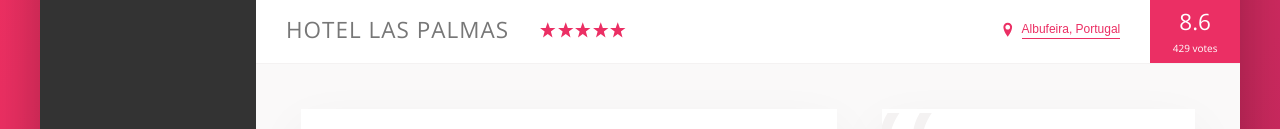
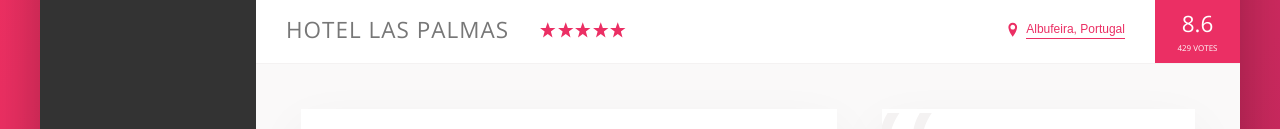
Before and after one commit to gab-holik/Trillo, a website: page index.html in a window 1280 px wide. Shown: the part 538-667 px from the top of the page. Drawn offline with nearby package versions, Linux system fonts and the light colour scheme; files that its build step writes are made by us from their sources.

Commit message:
Fixed small bug

```diff
--- a/index.html
+++ b/index.html
@@ -49,7 +49,7 @@
         </nav>
       </header>
       <div class="content">
-      <nav class="sidebar">
+        <nav class="sidebar">
           <ul class="side-nav">
             <li class="side-nav__item side-nav__item--active">
               <a href="#" class="side-nav__link">
@@ -88,6 +88,7 @@
             &copy; 2024 designed by Jonas S. All rights reserved.
           </div>
         </nav>
+
         <main class="hotel-view">
           <div class="gallery">
             <figure class="gallery__item">
@@ -140,10 +141,11 @@
             </div>
             <div class="overview__rating">
               <div class="overview__rating-average">8.6</div>
-              <div class="overview_rating-count">429 votes</div>
+              <div class="overview__rating-count">429 votes</div>
             </div>
           </div>
-           <div class="detail">
+
+          <div class="detail">
             <div class="description">
               <p class="paragraph">
                 Lorem ipsum dolor sit amet, consectetur adipisicing elit. Animi
@@ -234,7 +236,7 @@
               <button class="btn-inline">Show all <span>&rarr;</span></button>
             </div>
           </div>
-            <div class="cta">
+          <div class="cta">
             <h2 class="cta__book-now">
               Good news! We have 4 free rooms for your selected dates!
             </h2>
```
